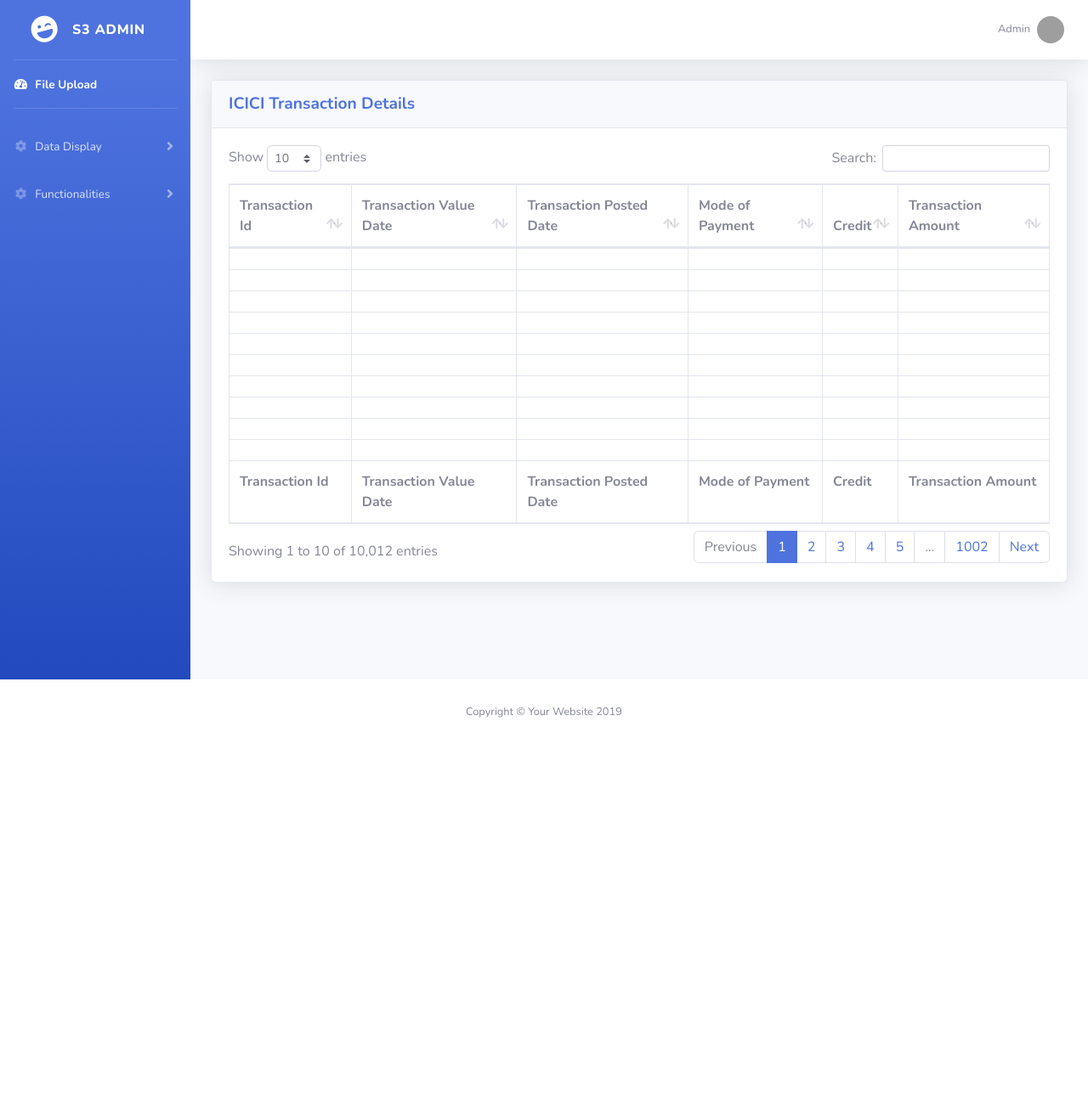
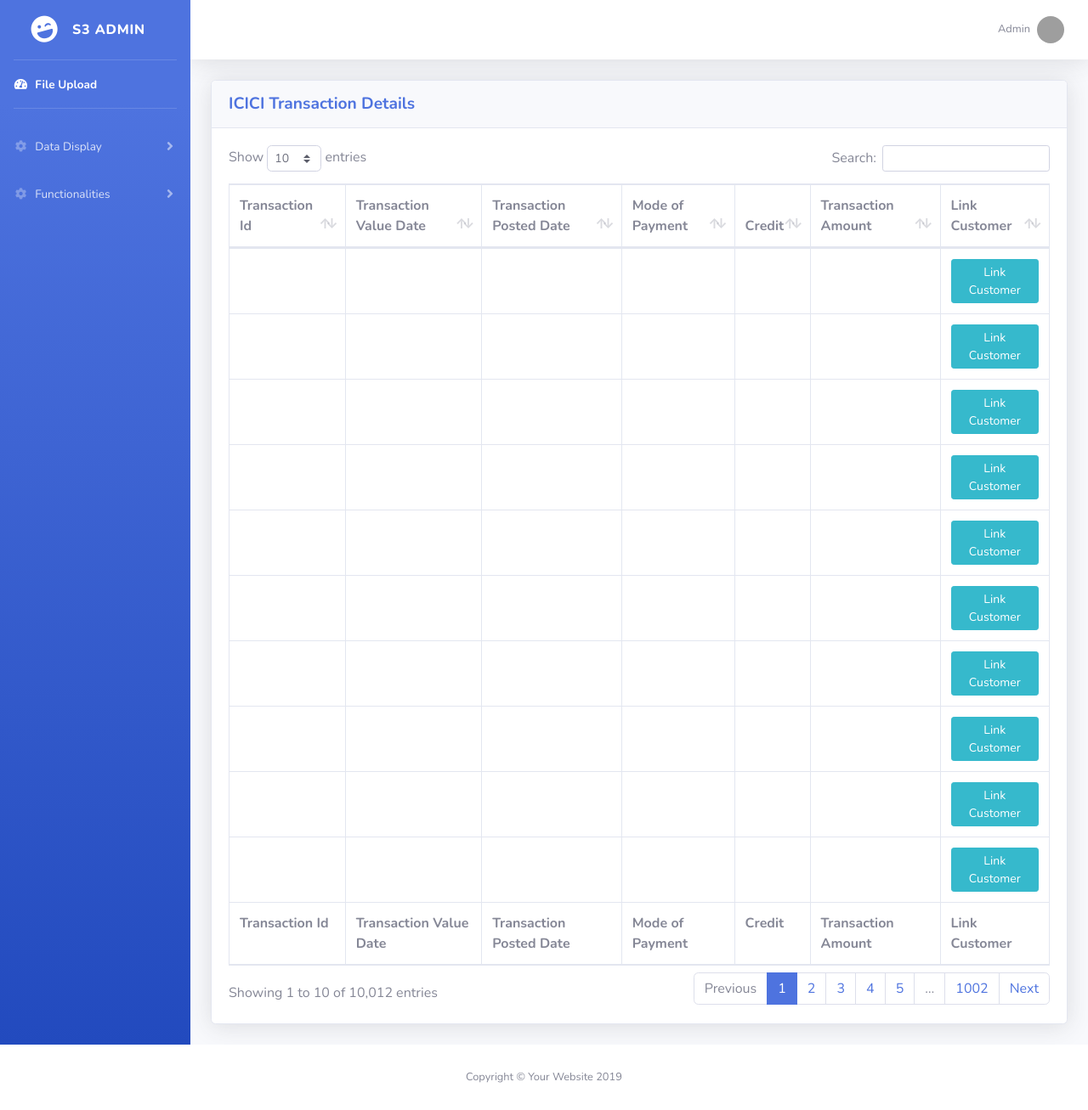
Before and after one commit to S3Infosoft/s3-payment-autoaudit, a Django app: page /icici/ in a window 1280 px wide. Shown: the whole page at 85% size. Before the commit the page ends 845 px from the top, so only its background shows below. Run offline with Django 3.2, Linux system fonts and the light colour scheme; data that the repository does not hold is empty; parts of the project's set-up code (start-up, migrations or seed data) failed here and were passed over; some libraries are stand-ins or nearby versions; grey boxes are pictures that could not be loaded.

Commit message:
Added button to Link Customer

```diff
--- a/app/Templates/home.html
+++ b/app/Templates/home.html
@@ -20,8 +20,9 @@
               <thead>
                   <tr>
                       {% for j in i.0   %}
-                          <td align = 'center'>{{ j }}</td>
+                          <th align = 'center'>{{ j }}</th>
                       {% endfor %}
+                      <th>Link Customber</th>
                   </tr>
               </thead>
               <tbody>
@@ -30,6 +31,7 @@
                       {% for key, value in j.items %}
                           <td>{{ value }}</td>
                       {% endfor %}
+                    <td><a class="btn btn-primary">Link Customer</a></td>
                   </tr>
                   {% endfor %}
               </tbody>
--- a/app/Templates/icici.html
+++ b/app/Templates/icici.html
@@ -22,6 +22,7 @@
               <th>Mode of Payment</th>
               <th>Credit</th>
               <th>Transaction Amount</th>
+              <th>Link Customer</th>
             </tr>
           </thead>
           <tfoot>
@@ -32,6 +33,7 @@
               <th>Mode of Payment</th>
               <th>Credit</th>
               <th>Transaction Amount</th>
+              <th>Link Customer</th>
             </tr>
           </tfoot>
         </table>
@@ -51,7 +53,7 @@
             {"data": "mode_of_payment"},
             {"data": "credit"},
             {"data": "transaction_amount"},
-
+            {"data": "link_customer"},
         ];
 
     function buildTable(data, tableID, column) {
@@ -59,6 +61,18 @@
             "aaData": data,
             "aaSorting": [],    // disable the initial sorting
             "columns": column,
+            "columnDefs": [
+                {
+                "targets": 6,
+                "data": null,
+                "render": function(data, type, row) {
+                    return `
+                    <button class="btn btn-sm btn-info">Link Customer</button>
+                    `
+                },
+                "search": false,
+              },
+            ]
         });
 
         return table
```
Also changed, not shown: app/Templates/mswipe.html (+15 -0 lines).
